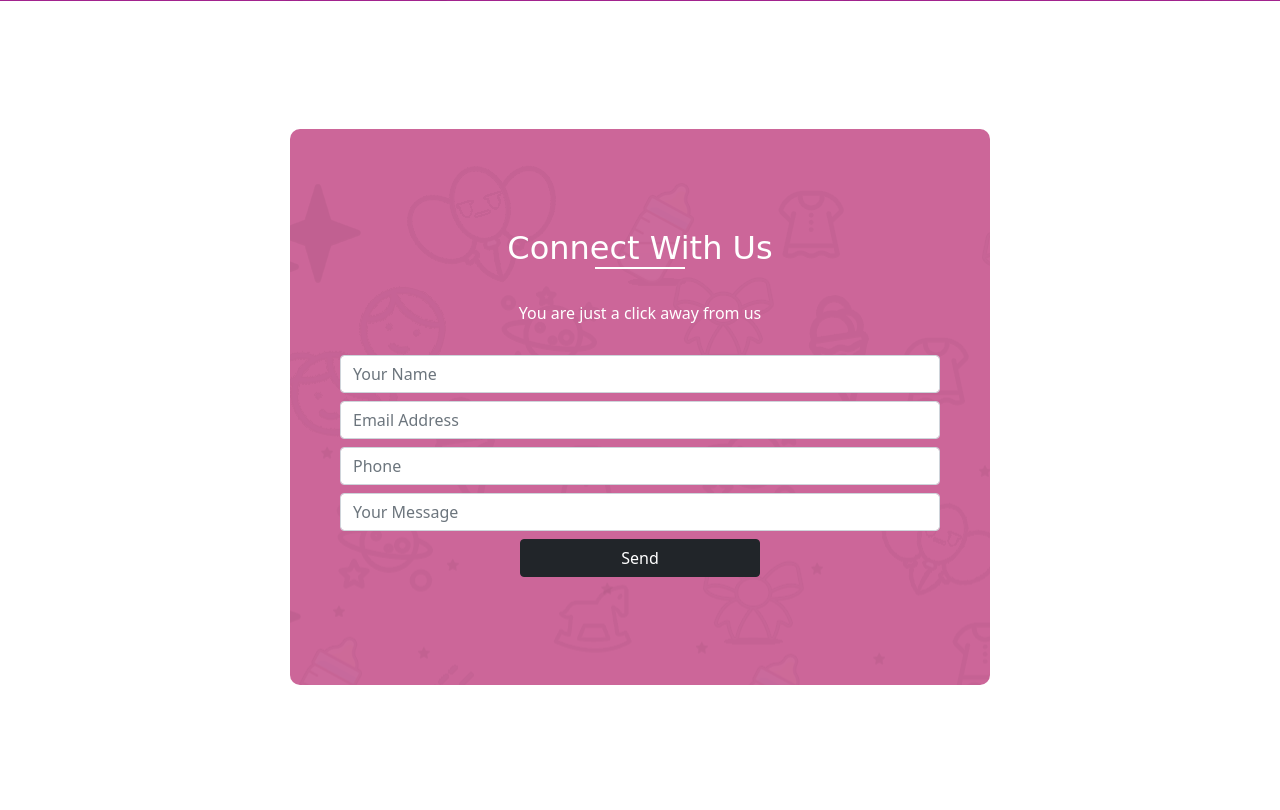
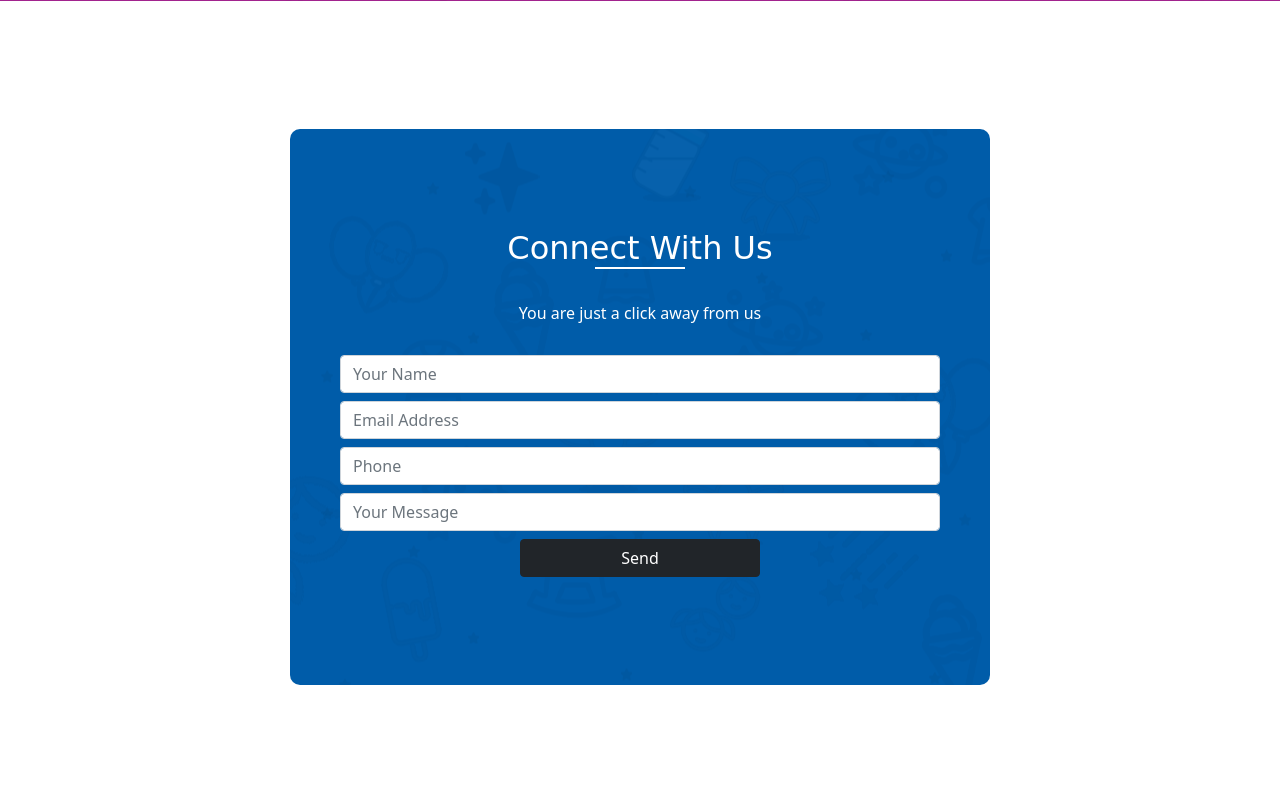
Before and after one commit to Harsha-1304/KiddoZone, a PHP site: page /contact.php in a window 1280 px wide. Shown: the part 726-1536 px from the top of the page. Run offline with PHP 8.4, Linux system fonts and the light colour scheme; some libraries are stand-ins or nearby versions; some web fonts are replaced.

Commit message:
Update contact.php

```diff
--- a/contact.php
+++ b/contact.php
@@ -51,9 +51,10 @@
         width:70%;
         margin:auto ;
         padding:10% 5%;
-        background-color:#CC6699;
         border-radius:10px;
-        background-image:url(images/g4.png);
+        background-image:url(images/c.png);
+        background-position:bottom;
+
     }
     .submit{
         width:40%;
```
